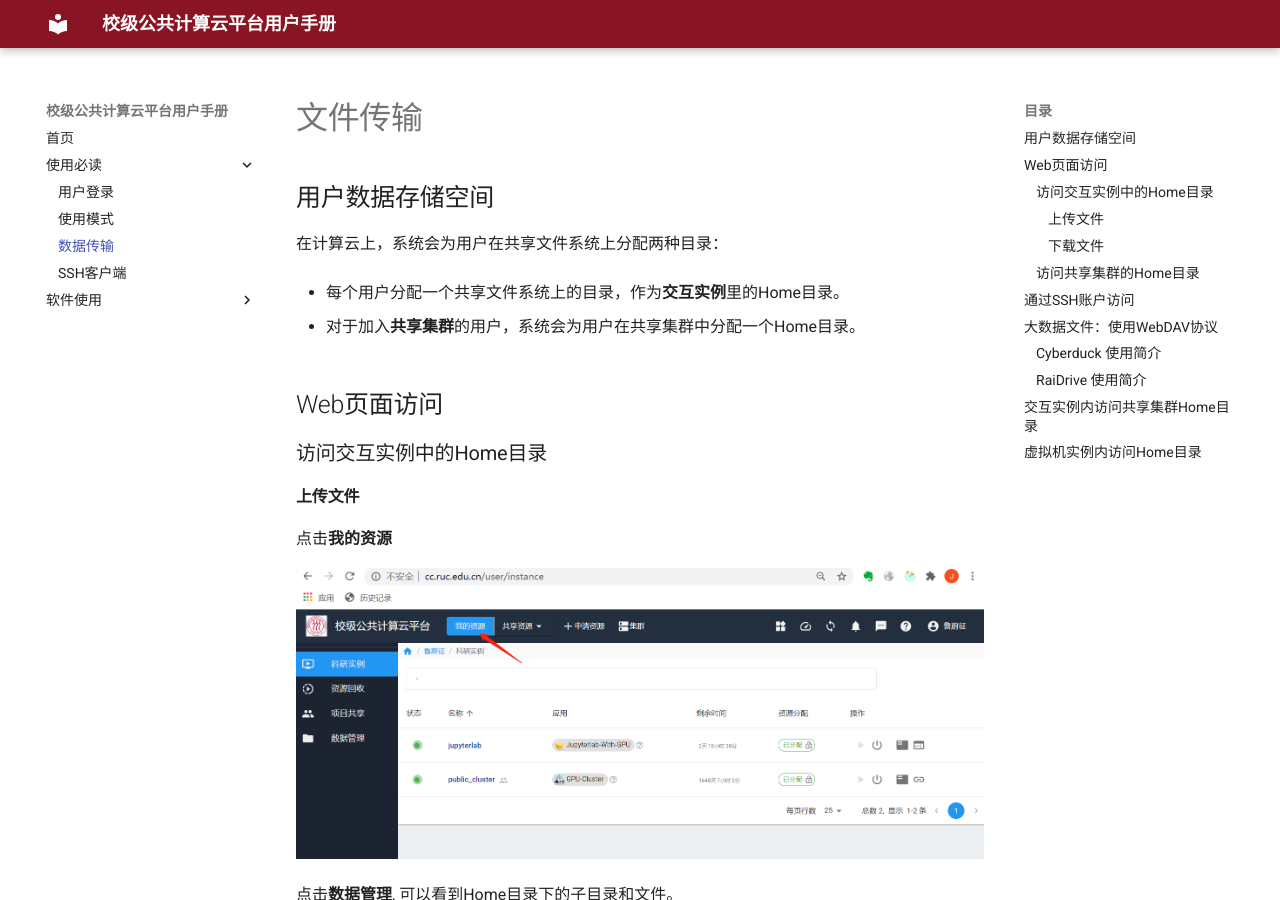
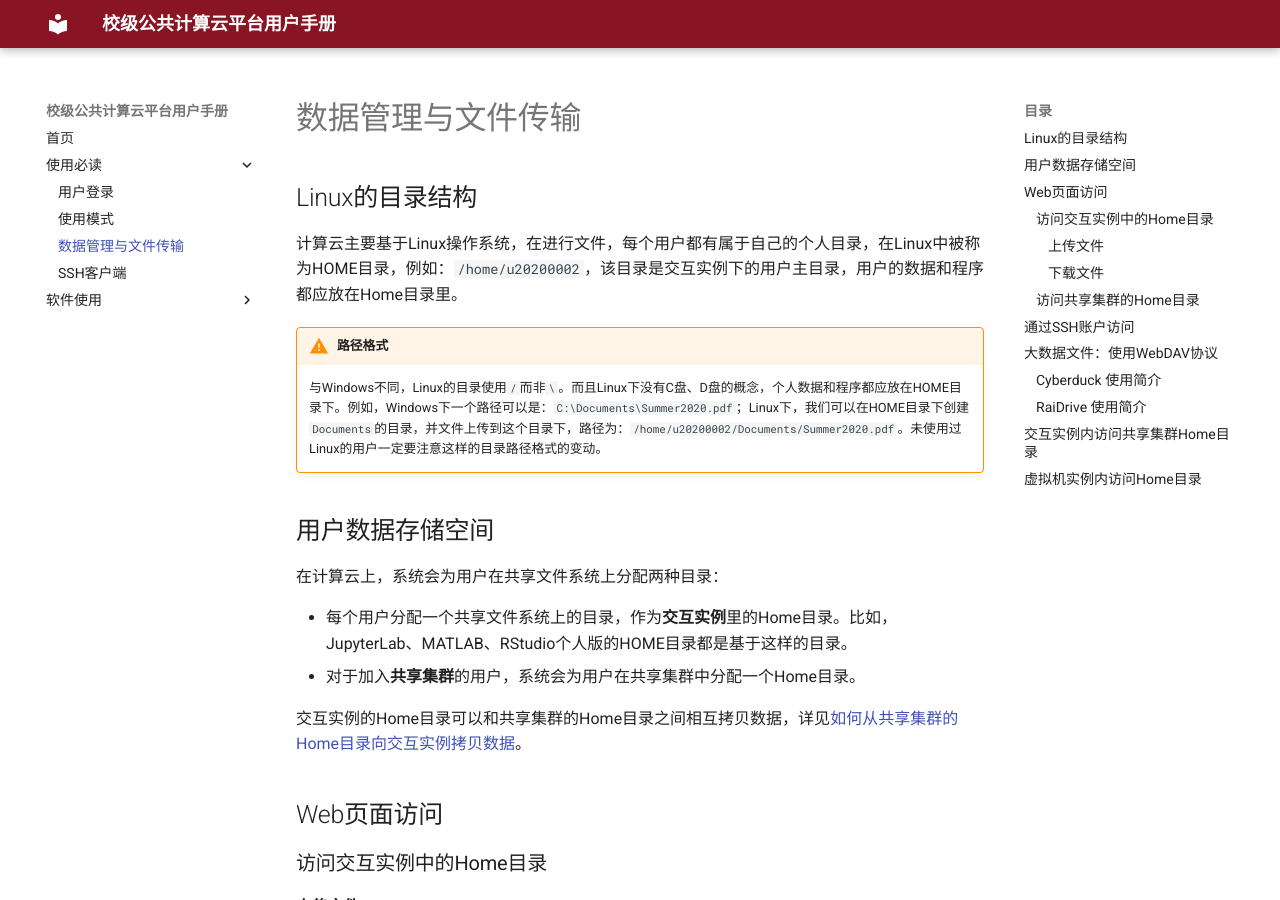
Before and after one commit to ruc-cc/cc-help-docs, an MkDocs documentation site: the page built from docs/manual/transfer.md, in a window 1280 px wide and 900 px high. Built offline with MkDocs 1.6.1 and Material for MkDocs 9.7.7, drawn with Linux system fonts in a browser that asks for light colours; some of the changed text lies outside the part shown.

```diff
--- a/docs/manual/transfer.md
+++ b/docs/manual/transfer.md
@@ -1,12 +1,20 @@
-# 文件传输
+# 数据管理与文件传输
+
+## Linux的目录结构
+
+计算云主要基于Linux操作系统，在进行文件，每个用户都有属于自己的个人目录，在Linux中被称为HOME目录，例如：`/home/u20200002`，该目录是交互实例下的用户主目录，用户的数据和程序都应放在Home目录里。
+
+!!! warning "路径格式"
+    与Windows不同，Linux的目录使用`/`而非`\`。而且Linux下没有C盘、D盘的概念，个人数据和程序都应放在HOME目录下。例如，Windows下一个路径可以是：`C:\Documents\Summer2020.pdf`；Linux下，我们可以在HOME目录下创建`Documents`的目录，并文件上传到这个目录下，路径为：`/home/u20200002/Documents/Summer2020.pdf`。未使用过Linux的用户一定要注意这样的目录路径格式的变动。
 
 ## 用户数据存储空间
 
 在计算云上，系统会为用户在共享文件系统上分配两种目录：
 
-  * 每个用户分配一个共享文件系统上的目录，作为**交互实例**里的Home目录。
+  * 每个用户分配一个共享文件系统上的目录，作为**交互实例**里的Home目录。比如，JupyterLab、MATLAB、RStudio个人版的HOME目录都是基于这样的目录。
+  * 对于加入**共享集群**的用户，系统会为用户在共享集群中分配一个Home目录。
 
-  * 对于加入**共享集群**的用户，系统会为用户在共享集群中分配一个Home目录。
+交互实例的Home目录可以和共享集群的Home目录之间相互拷贝数据，详见[如何从共享集群的Home目录向交互实例拷贝数据](#home_2)。
 
 ## Web页面访问
 
@@ -100,7 +108,9 @@ WebDAV协议访问的地址是`https://10.77.90.101:4918`。用户名为平台
 
 ## 交互实例内访问共享集群Home目录
 
-交互实例模式内，是可以访问到本用户共享集群模式的Home目录的。平台会自动共享集群模式的Home目录挂载到`/group_homes`下。 用户可以在交互实例里把脚本和数据直接复制或移动到共享集群模式的Home目录中。
+交互实例模式内，是可以访问到本用户共享集群模式的Home目录的。计算云平台会自动将共享集群的Home目录挂载到`/group_homes`下。 用户可以在交互实例里把脚本和数据直接复制或移动到共享集群模式的Home目录中。
+
+例如，在一个交互实例JupyterLab里，启动命令行，使用下面的命令拷贝数据：`cp /group_homes/public_cluster/home/u20200002/run.sh ./`。注意，将里面的学工号改为自己的学工号。
 
 ![group_homes](../images/group_homes.png)
 
--- a/mkdocs.yml
+++ b/mkdocs.yml
@@ -27,7 +27,7 @@ nav:
     - '使用必读':
       - '用户登录': 'manual/login.md'
       - '使用模式': 'manual/usage-mode.md'
-      - '数据传输': 'manual/transfer.md'
+      - '数据管理与文件传输': 'manual/transfer.md'
       - 'SSH客户端': 'manual/ssh.md'
 
     - '软件使用':
@@ -40,3 +40,5 @@ nav:
       - 'R' :
         - 'RStudio': 'app/RStudio.md'
         - '在共享集群上提交作业' : 'app/public-cluster-r.md'
+      - '分子动力学':
+        - 'Amber': 'app/amber.md'
```
Also changed, not shown: docs/app/amber.md (added, +26 -0 lines), docs/app/matlab.md (+5 -12 lines).
